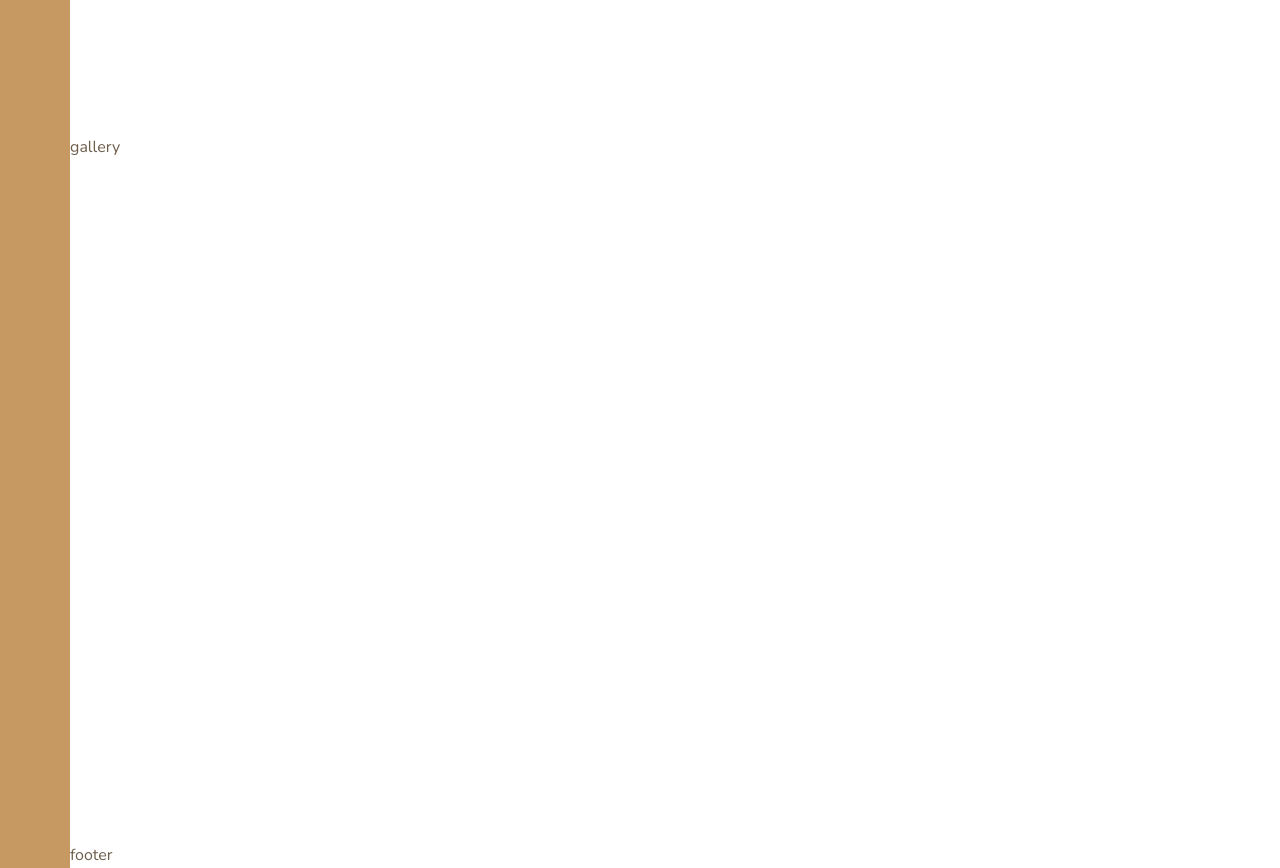
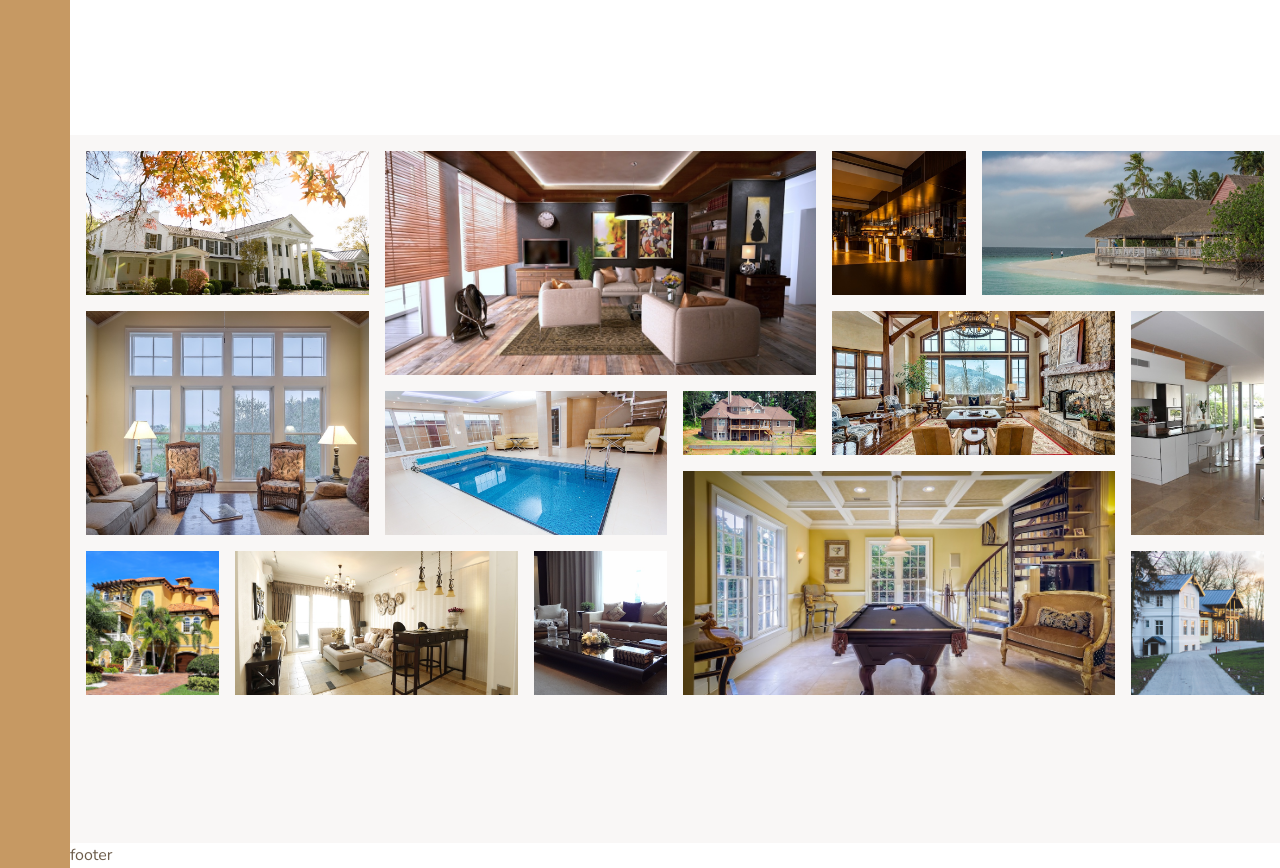
Before and after one commit to mostafaei2002/nexter, a website: page index.html in a window 1280 px wide. Shown: the part 3280-4148 px from the top of the page. Drawn offline with nearby package versions, Linux system fonts and the light colour scheme; files that its build step writes are made by us from their sources.

Commit message:
add gallery section

```diff
--- a/index.html
+++ b/index.html
@@ -414,7 +414,91 @@
           <button class="btn">Contact Realtor</button>
         </article>
       </section>
-      <section class="gallery">gallery</section>
+      <section class="gallery">
+        <img
+          src="img/gal-1.jpeg"
+          alt="Gallery Image 1"
+          class="gallery__img gallery__img--1"
+        />
+
+        <img
+          src="img/gal-2.jpeg"
+          alt="Gallery Image 2"
+          class="gallery__img gallery__img--2"
+        />
+
+        <img
+          src="img/gal-3.jpeg"
+          alt="Gallery Image 3"
+          class="gallery__img gallery__img--3"
+        />
+
+        <img
+          src="img/gal-4.jpeg"
+          alt="Gallery Image 4"
+          class="gallery__img gallery__img--4"
+        />
+
+        <img
+          src="img/gal-5.jpeg"
+          alt="Gallery Image 5"
+          class="gallery__img gallery__img--5"
+        />
+
+        <img
+          src="img/gal-6.jpeg"
+          alt="Gallery Image 6"
+          class="gallery__img gallery__img--6"
+        />
+
+        <img
+          src="img/gal-7.jpeg"
+          alt="Gallery Image 7"
+          class="gallery__img gallery__img--7"
+        />
+
+        <img
+          src="img/gal-8.jpeg"
+          alt="Gallery Image 8"
+          class="gallery__img gallery__img--8"
+        />
+
+        <img
+          src="img/gal-9.jpeg"
+          alt="Gallery Image 9"
+          class="gallery__img gallery__img--9"
+        />
+
+        <img
+          src="img/gal-10.jpeg"
+          alt="Gallery Image 10"
+          class="gallery__img gallery__img--10"
+        />
+
+        <img
+          src="img/gal-11.jpeg"
+          alt="Gallery Image 11"
+          class="gallery__img gallery__img--11"
+        />
+
+        <img
+          src="img/gal-12.jpeg"
+          alt="Gallery Image 12"
+          class="gallery__img gallery__img--12"
+        />
+
+        <img
+          src="img/gal-13.jpeg"
+          alt="Gallery Image 13"
+          class="gallery__img gallery__img--13"
+        />
+
+        <img
+          src="img/gal-14.jpeg"
+          alt="Gallery Image 14"
+          class="gallery__img gallery__img--14"
+        />
+      </section>
     </main>
     <footer class="footer">footer</footer>
   </body>
--- a/sass/_gallery.scss
+++ b/sass/_gallery.scss
@@ -0,0 +1,86 @@
+.gallery {
+  background-color: $color-grey-light-1;
+
+  display: grid;
+  grid-template-columns: repeat(8, 1fr);
+  grid-template-rows: repeat(7, 5vw);
+  gap: 1.6rem;
+  padding: 1.6rem;
+
+  &__img {
+    display: block;
+    width: 100%;
+    height: 100%;
+    object-fit: cover;
+
+    &--1 {
+      grid-column: 1/3;
+      grid-row: 1/3;
+    }
+
+    &--2 {
+      grid-column: 3/6;
+      grid-row: 1/4;
+    }
+
+    &--3 {
+      grid-column: 6/7;
+      grid-row: 1/3;
+    }
+
+    &--4 {
+      grid-column: 7/9;
+      grid-row: 1/3;
+    }
+
+    &--5 {
+      grid-column: 1/3;
+      grid-row: 3/6;
+    }
+
+    &--6 {
+      grid-column: 3/5;
+      grid-row: 4/6;
+    }
+
+    &--7 {
+      grid-column: 5/6;
+      grid-row: 4/5;
+    }
+
+    &--8 {
+      grid-column: 6/8;
+      grid-row: 3/5;
+    }
+
+    &--9 {
+      grid-column: 8/9;
+      grid-row: 3/6;
+    }
+
+    &--10 {
+      grid-column: 1/2;
+      grid-row: 6/8;
+    }
+
+    &--11 {
+      grid-column: 2/4;
+      grid-row: 6/8;
+    }
+
+    &--12 {
+      grid-column: 4/5;
+      grid-row: 6/8;
+    }
+
+    &--13 {
+      grid-column: 5/8;
+      grid-row: 5/8;
+    }
+
+    &--14 {
+      grid-column: 8/9;
+      grid-row: 6/8;
+    }
+  }
+}
```
